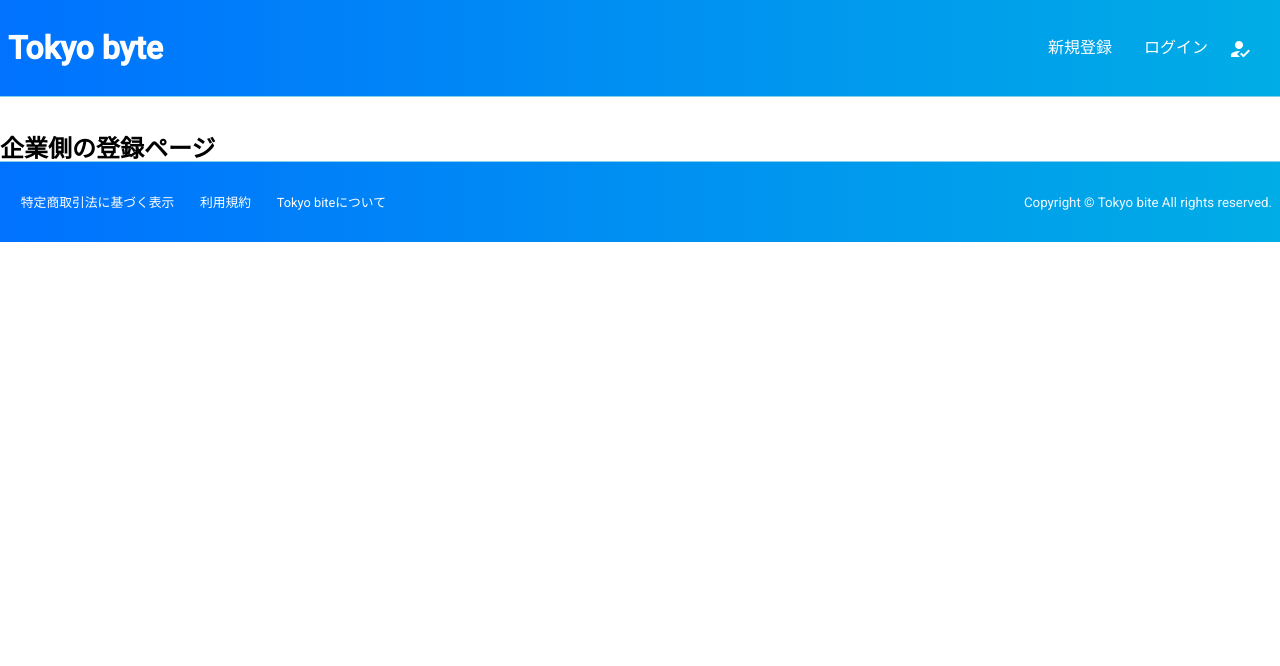
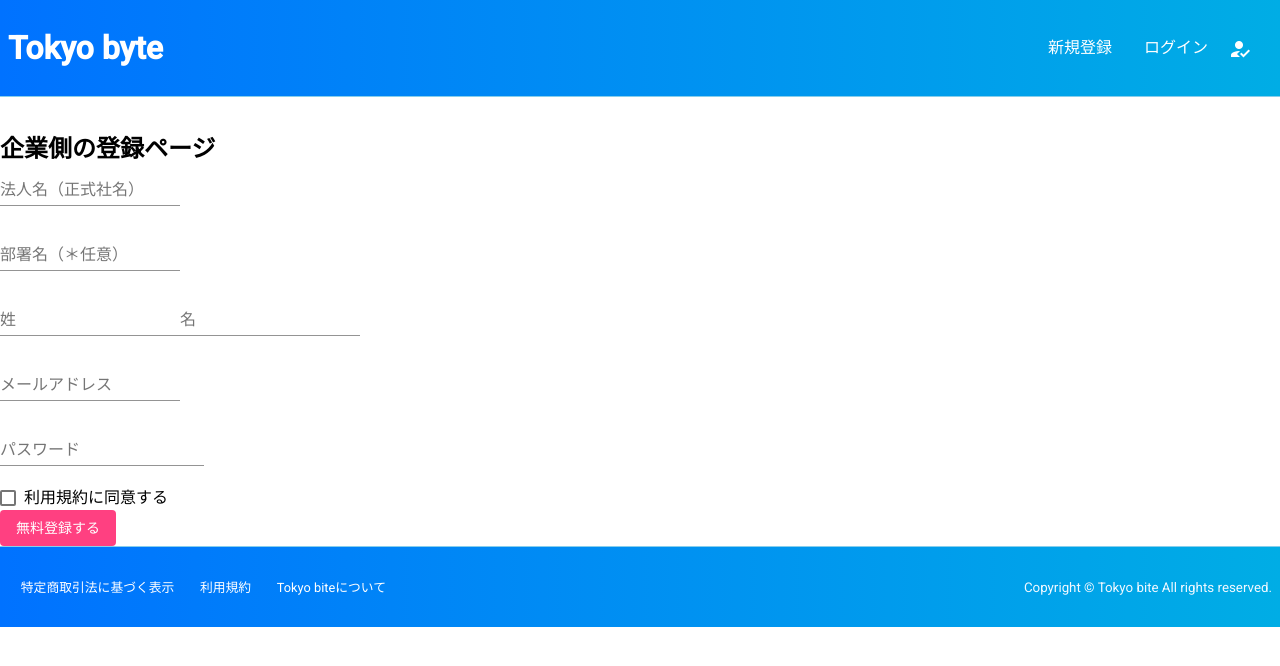
Before and after one commit to cameron-s-dev/angular-jobapp, an Angular app: page /companySideForm in a window 1280 px wide. Shown: the top 666 px of the page. Built offline with nearby package versions, Linux system fonts and the light colour scheme.

Commit message:
feat(register-form): 企業側登録フォーム マークアップ #10

```diff
--- a/src/app/company-side/register-form/register-form.component.html
+++ b/src/app/company-side/register-form/register-form.component.html
@@ -1 +1,44 @@
 <h2>企業側の登録ページ</h2>
+
+<form action="">
+  <div>
+    <mat-form-field>
+      <input matInput placeholder="法人名（正式社名）">
+    </mat-form-field>
+  </div>
+
+  <div>
+    <mat-form-field>
+      <input matInput placeholder="部署名（＊任意）">
+    </mat-form-field>
+  </div>
+
+  <div>
+    <mat-form-field>
+      <input matInput placeholder="姓">
+    </mat-form-field>
+    <mat-form-field>
+      <input matInput placeholder="名">
+    </mat-form-field>
+  </div>
+
+  <div>
+    <mat-form-field>
+      <input matInput placeholder="メールアドレス">
+    </mat-form-field>
+  </div>
+
+  <div>
+    <mat-form-field>
+      <input matInput placeholder="パスワード">
+      <button mat-icon-button matSuffix></button>
+    </mat-form-field>
+  </div>
+
+  <div>
+    <mat-checkbox>利用規約に同意する</mat-checkbox>
+  </div>
+
+  <button mat-flat-button color="accent">無料登録する</button>
+
+</form>
```
Also changed, not shown: src/app/company-side/company-side.module.ts (+10 -2 lines).
